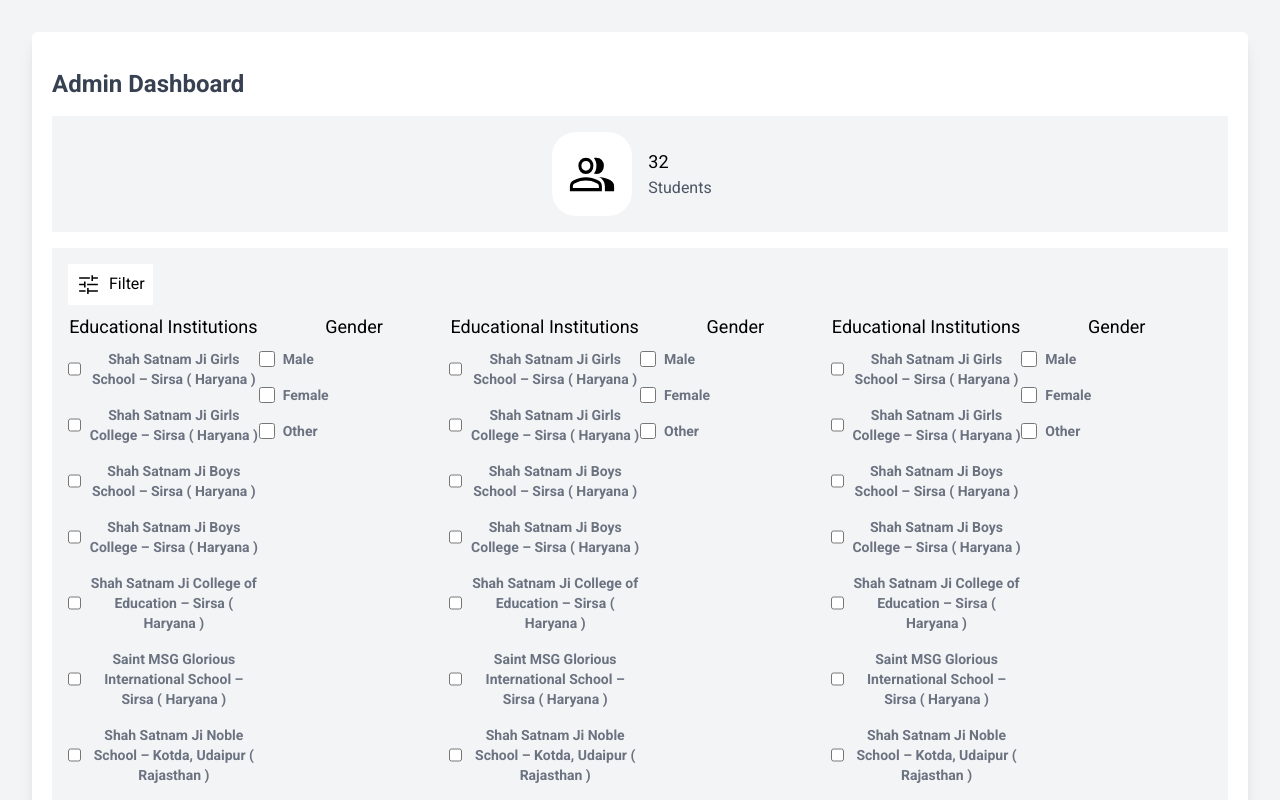
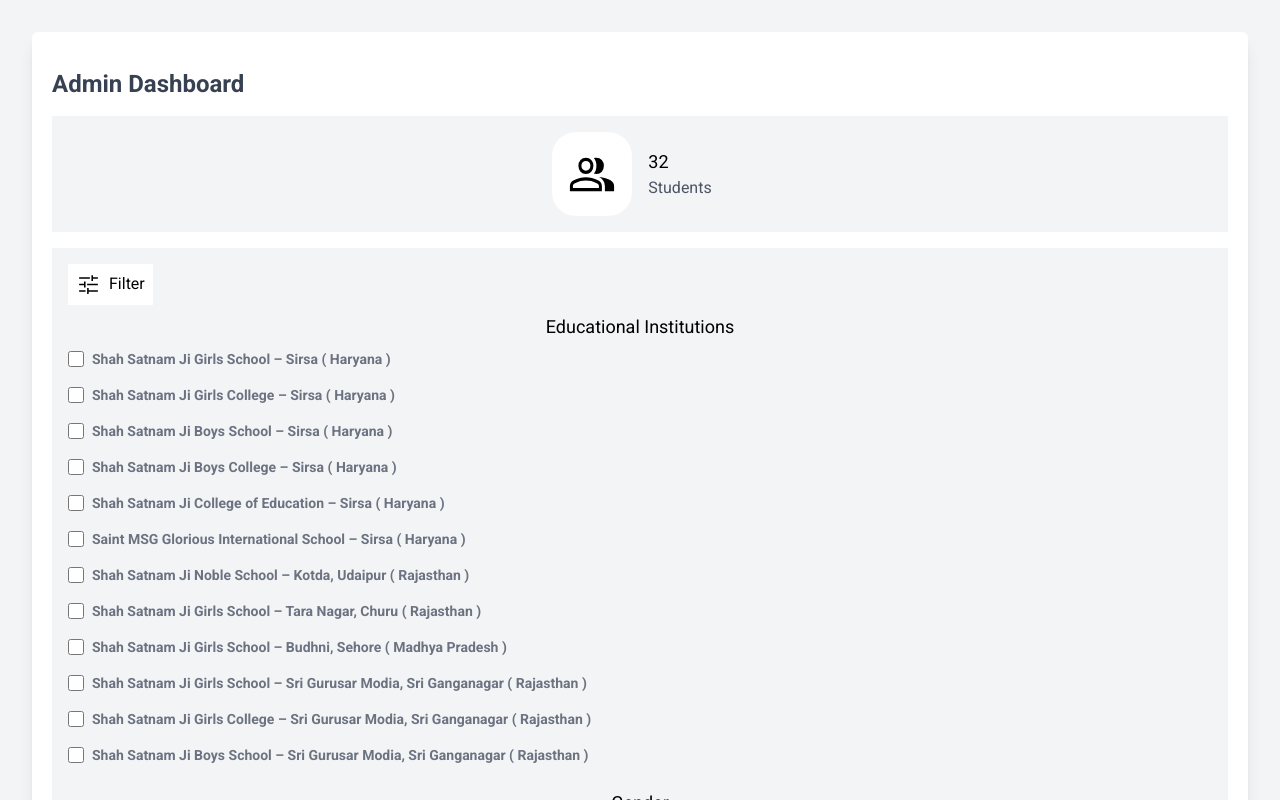
Before and after one commit to The-Anmol/react_ex-student_biodata, a React (Create React App) app: page /admin in a window 1280 px wide. Both pictures are taken after a click on the button "Filter". Shown: the top 800 px of the page. Built offline with nearby package versions, Linux system fonts and the light colour scheme.

Commit message:
fix : resonive and toggle fiter

```diff
--- a/src/Admin.css
+++ b/src/Admin.css
@@ -22,9 +22,3 @@ button{
 .hide{
     display: none;
 }
-@media (min-device-width:1200px){
-    .filters-grid{
-        display: grid;
-        grid-template-columns: repeat(2,1fr);
-    }
-}
--- a/src/Admin.js
+++ b/src/Admin.js
@@ -32,7 +32,8 @@ const Admin = () => {
             <button onClick={handleClick} className='mb-2 flex gap-2 text-md bg-white p-2'>
                 <img  src="./Asset/Icon/filter.svg" height={25} width={25} alt="" />Filter
              </button>
-            <div className={`filters-grid flex flex-row 0-1200:flex-col ${ filterToggled ? "show" : "hide" } `} >
+
+            <div  className={`flex flex-col ${ filterToggled ? "show" : "hide" } `} >
                         <div className='w-full text-center mb-4 flex-1'>
                             <div className='text-lg' >Educational Institutions</div>
                             <div className=" flex items-center space-x-2 py-2">
```
